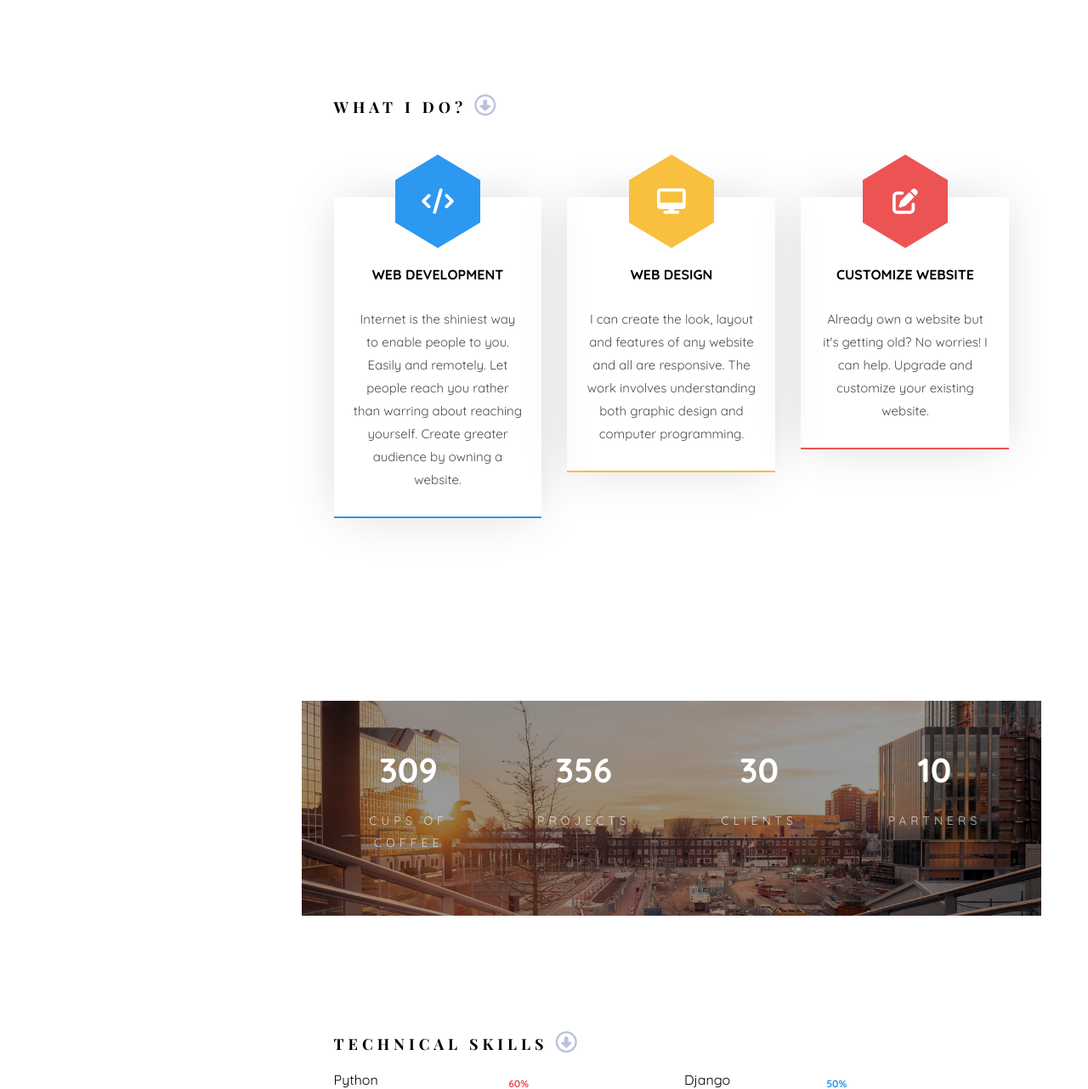
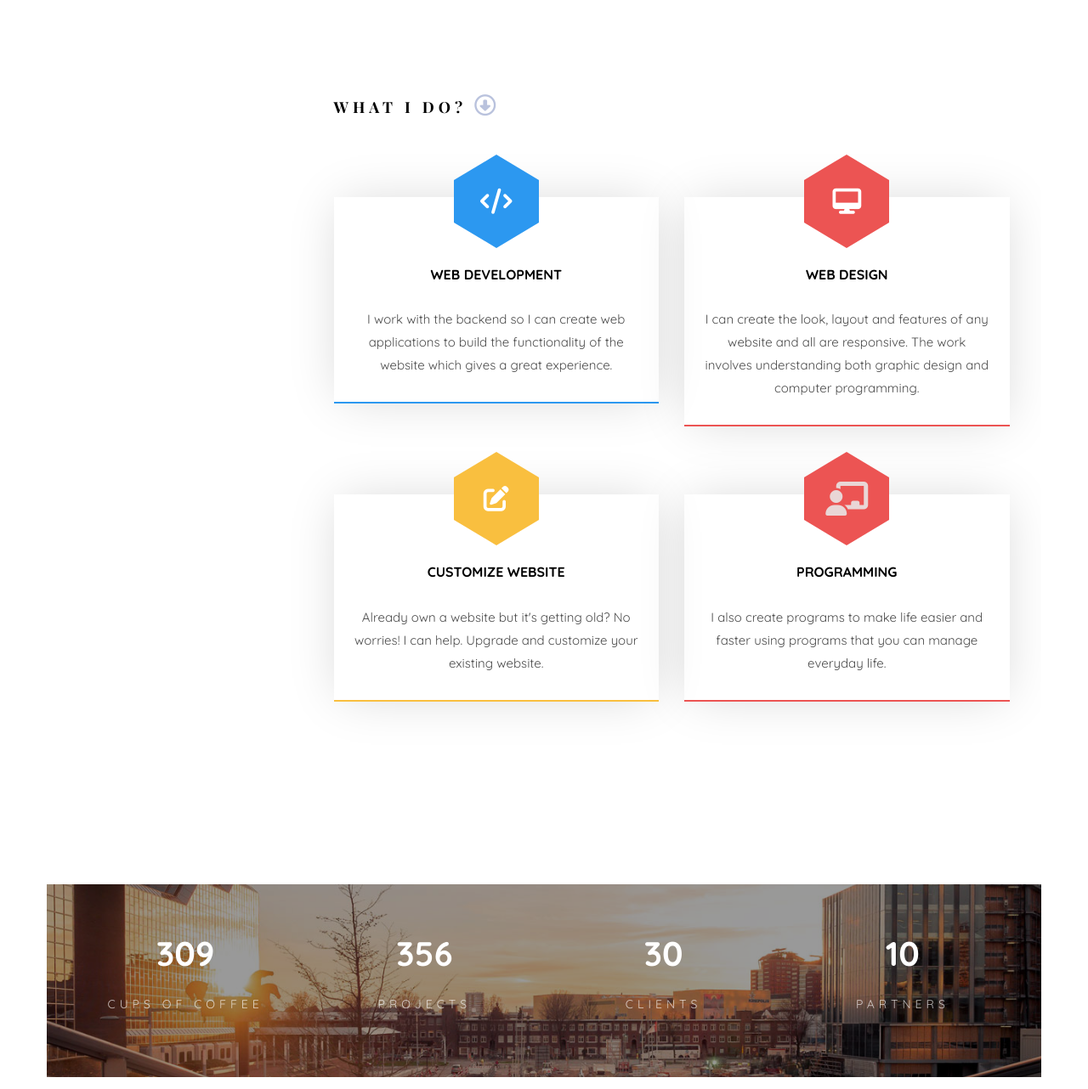
Before and after one commit to ashikbhuyan17/portfolio-django, a Django app: page / in a window 1280 px wide. Shown: the part 1720-3002 px from the top of the page at 85% size. Run offline with Django 3.2, Linux system fonts and the light colour scheme; some libraries are stand-ins or nearby versions; some web fonts are replaced.

Commit message:
Add works => poramming

```diff
--- a/portfolio/settings.py
+++ b/portfolio/settings.py
@@ -10,9 +10,10 @@
 https://docs.djangoproject.com/en/2.2/ref/settings/
 """
 
-import django_heroku
+
 
 import os
+import django_heroku
 
 # Build paths inside the project like this: os.path.join(BASE_DIR, ...)
 BASE_DIR = os.path.dirname(os.path.dirname(os.path.abspath(__file__)))
--- a/templates/base.html
+++ b/templates/base.html
@@ -7,7 +7,7 @@
     <meta name="viewport"
           content="width=device-width, user-scalable=no, initial-scale=1.0, maximum-scale=1.0, minimum-scale=1.0">
     <meta http-equiv="X-UA-Compatible" content="ie=edge">
-    <title>ashik-portfolio</title>
+    <title>portfolio-AshikBhuyan</title>
     <meta name="viewport" content="width=device-width, initial-scale=1">
 	<meta name="description" content="" />
 	<meta name="keywords" content="" />
--- a/templates/pages/services.html
+++ b/templates/pages/services.html
@@ -22,7 +22,7 @@
                         </div>
                     </div>
                     <div class="row row-pt-md">
-                        <div class="col-md-4 text-center animate-box">
+                        <div class="col-md-6 text-center animate-box">
                             <div class="services color-1">
                                 <span class="icon">
                                     <i class="fa fa-code"></i>
@@ -30,16 +30,70 @@
                                 <div class="desc">
                                     <h3>Web Development</h3>
                                     <p>
-                                        Internet is the shiniest way to enable people to you. Easily and
-                                        remotely. Let people reach you rather than warring about reaching
-                                        yourself. Create greater audience by owning a website.
+                                        I work with the backend so I can create web applications to build the
+                                        functionality of the website which gives a great experience.
+
                                     </p>
                                 </div>
                             </div>
                         </div>
 
-                        <div class="col-md-4 text-center animate-box">
+                        <div class="col-md-6 text-center animate-box">
+                            <div class="services color-2">
+                                <span class="icon">
+                                    <i class="fa fa-desktop"></i>
+                                </span>
+                                <div class="desc">
+                                    <h3>Web Design</h3>
+                                    <p>
+                                        I can create the look, layout and features of any website and all are
+                                        responsive. The work involves understanding both graphic design and computer
+                                        programming.
+                                    </p>
+                                </div>
+                            </div>
+                        </div>
+
+
+
+                        <div class="col-md-6 text-center animate-box">
                             <div class="services color-3">
+                                <span class="icon">
+                                    <i class="fas fa-edit"></i>
+                                </span>
+                                <div class="desc">
+                                    <h3>Customize Website</h3>
+                                    <p>
+                                        Already own a website but it's getting old? No worries! I can help. Upgrade
+                                        and customize your existing website.
+                                    </p>
+                                </div>
+                            </div>
+                        </div>
+
+
+                        <div class="col-md-6 text-center animate-box">
+                            <div class="services color-2">
+                                <span class="icon">
+                                    <i class='fas fa-chalkboard-teacher'
+                                        style='font-size:40px;color:rgb(233, 214, 214)'></i>
+                                </span>
+                                <div class="desc">
+                                    <h3>Programming</h3>
+                                    <p>
+                                        I also create programs to make life easier and faster using programs that you can
+                                        manage everyday life.
+                                    </p>
+                                </div>
+                            </div>
+                        </div>
+                    </div>
+
+
+
+
+                    <!-- <div class="col-md-4 text-center animate-box">
+                            <div class="services color-2">
                                 <span class="icon">
                                     <i class="fa fa-desktop"></i>
                                 </span>
@@ -57,7 +111,7 @@
 
 
                         <div class="col-md-4 text-center animate-box">
-                            <div class="services color-2">
+                            <div class="services color-3">
                                 <span class="icon">
                                     <i class="fas fa-edit"></i>
                                 </span>
@@ -69,47 +123,14 @@
                                     </p>
                                 </div>
                             </div>
-                        </div>
+                        </div> -->
 
-                        <!--
-                        <div class="col-md-4 text-center animate-box">
-                            <div class="services color-4">
-                                <span class="icon">
-                                    <i class="icon-layers2"></i>
-                                </span>
-                                <div class="desc">
-                                    <h3>Graphic Design</h3>
-                                    <p>Separated they live in Bookmarksgrove right at the coast of the Semantics</p>
-                                </div>
-                            </div>
-                        </div>
-                        <div class="col-md-4 text-center animate-box">
-                            <div class="services color-5">
-                                <span class="icon">
-                                    <i class="icon-data"></i>
-                                </span>
-                                <div class="desc">
-                                    <h3>Software</h3>
-                                    <p>Separated they live in Bookmarksgrove right at the coast of the Semantics</p>
-                                </div>
-                            </div>
-                        </div>
-                        <div class="col-md-4 text-center animate-box">
-                            <div class="services color-6">
-                                <span class="icon">
-                                    <i class="icon-phone3"></i>
-                                </span>
-                                <div class="desc">
-                                    <h3>Application</h3>
-                                    <p>Separated they live in Bookmarksgrove right at the coast of the Semantics</p>
-                                </div>
-                            </div>
-                        </div> -->
+
                 </div>
         </div>
         </section>
         <div id="colorlib-counter" class="colorlib-counters"
-                     style="background-image: url({% static 'images/cover_bg_1.jpg' %})"data-stellar-background-ratio="0.5">
+            style="background-image: url({% static 'images/cover_bg_1.jpg' %})" data-stellar-background-ratio="0.5">
             <div class="overlay"></div>
             <div class="colorlib-narrow-content">
                 <div class="row">
--- a/templates/partials/_sidebar.html
+++ b/templates/partials/_sidebar.html
@@ -7,7 +7,7 @@
                         <div class="text-center">
                             <div class="author-img" style="background-image: url({% static 'images/ashik.jpg' %})"></div>
                             <h1 id="colorlib-logo"><a href="index.html">Ashik Bhuyan </a></h1>
-                            <p class="web">Web Developer <span style='font-size:15px;'>&#128113;</span></p>
+                            <p class="web">Web Developer || Web Designer</p>
                             <div class="colorlib-footer">
                                 <ul class="ul-link">
                                     <li><a href="https://www.facebook.com/ashik.bhuyan.505" target="_blank"><i
```
Lines whose indentation alone changed are shown as unchanged.
